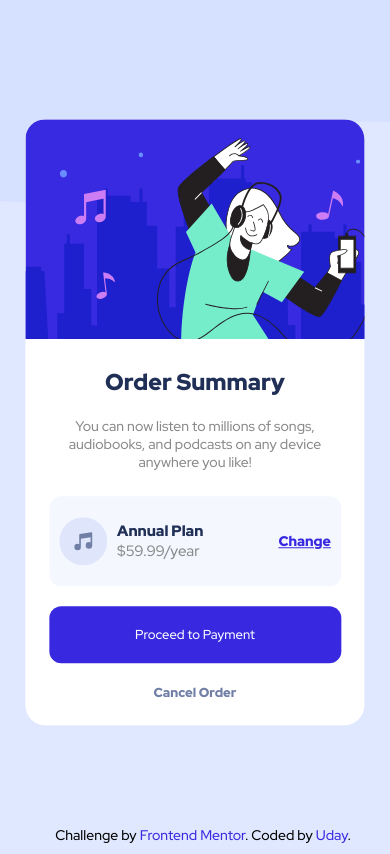
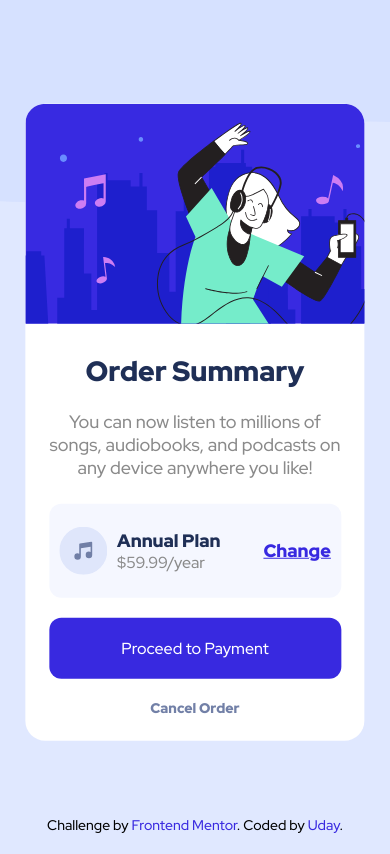
Before and after one commit to uday-kiran77/frontend-mentor-challenges, a plain HTML site: page order-summary-card/index.html in a window 390 px wide. Drawn offline with Linux system fonts and the light colour scheme.

Commit message:
Update style.css

```diff
--- a/order-summary-card/style.css
+++ b/order-summary-card/style.css
@@ -43,6 +43,7 @@ body{
 .text-content p{
     color:#8a8a8a;
     margin-bottom: 25px;
+    font-size: 18px;
 }
 .plan-box{
     background-color:hsl(225, 100%, 98%);
@@ -62,11 +63,11 @@ body{
 }
 .plan-box-left div h5{
     font-weight: 900;
-    font-size: 15px;
+    font-size: 18px;
     color:hsl(223, 47%, 23%);
 }
 .plan-box-left div p{
-    font-size: 15px;
+    font-size: 16px;
     color:#8a8a8a;
 }
 .plan-box a{
@@ -75,6 +76,7 @@ body{
     font-weight: 900;
     color:hsl(245, 75%, 52%);
     transition:0.1s;
+    font-size: 18px;
 
 }
 .plan-box a:hover{
@@ -91,7 +93,7 @@ a.proceed-btn{
     border-radius: 12px;
     margin: 30px 0;
     transition: 0.2s;
-
+    font-size: 20px;
 
 }
 a.proceed-btn:hover{
@@ -102,6 +104,7 @@ a.cancel-btn{
     text-decoration: none;
     font-weight: 900;
     transition:0.2s;
+    font-size: 18px;
 
 }
 a.cancel-btn:hover{
@@ -110,8 +113,9 @@ a.cancel-btn:hover{
 }
 .attribution{
     position: absolute;
-    bottom: 0px;
-    right: 5px;
+    width: 100%;
+    bottom: 10px;
+    text-align: center;
 }
 .attribution a{
     color: hsl(245, 75%, 52%);
@@ -123,7 +127,7 @@ a.cancel-btn:hover{
 .attribution a:visited{
     color: hsl(245, 75%, 52%);
 }
-@media only screen and (max-width:425px){
+@media only screen and (max-width:500px){
     body{
         background: url(./images/pattern-background-mobile.svg);
         font-size: 14px;
@@ -135,7 +139,7 @@ a.cancel-btn:hover{
         max-width: 87%;
     }
     .title{
-        font-size: 23px;
+        font-size: 28px;
     }
     div.plan-box{
         padding: 0 10px;
@@ -144,19 +148,13 @@ a.cancel-btn:hover{
         margin-left: 10px;
     }
     a.proceed-btn{
-        font-size: 13px;
+        font-size: 16px;
         margin: 20px 0;
 
     }
     a.cancel-btn{
-        font-size: 13px;
-    }
-    .attribution{
-        position: absolute;
-        padding-top: 2000px;
-        bottom: -10px;
-        padding-bottom: 10px;
-        right: 10%;
+        font-size: 14px;
     }
 
+
 }
```
